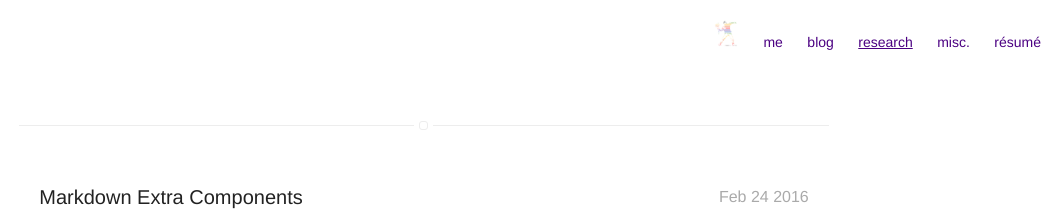
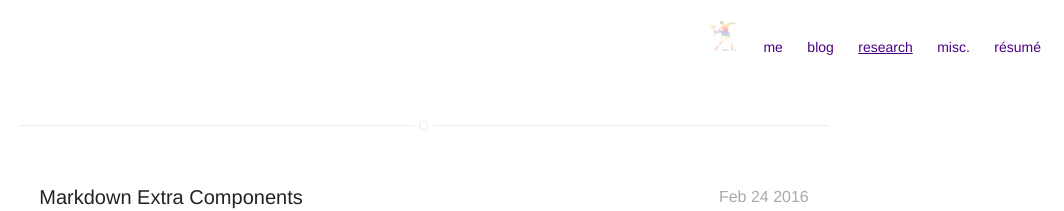
Before and after one commit to bradical3/bradical3.github.io, a Jekyll site: the page built from research/index.html, in a window 1280 px wide. Shown: the top 211 px of the page, without its empty margins (216-1280 px from the left). Built offline with Jekyll 4.4.1, drawn with Linux system fonts in a browser that asks for light colours.

Commit message:
Update nav.html

```diff
--- a/_includes/nav.html
+++ b/_includes/nav.html
@@ -3,7 +3,7 @@
         {% if page.title != "Home" %}
             <li class="item">
                 <a class="link" href="{{ site.url }}/">
-                 <img class="selfie" width ="25px"  alt="{{ site.name }}" onmouseover="this.style.box-shadow='0 0px 4px 0 rgba(0,0,0,0.18), 0 0px 12px 0 rgba(0,0,0,0.15)
+                 <img class="selfie" width ="30px"  alt="{{ site.name }}" onmouseover="this.style.box-shadow='0 0px 4px 0 rgba(0,0,0,0.18), 0 0px 12px 0 rgba(0,0,0,0.15)
 '; this.style.opacity='0.8';" src="{% if site.external-image %}{{ site.picture }}{% else %}{{ site.url }}/{{ site.picture }}{% endif %}" style="display:inline" />
                 </a>
             </li>
```
